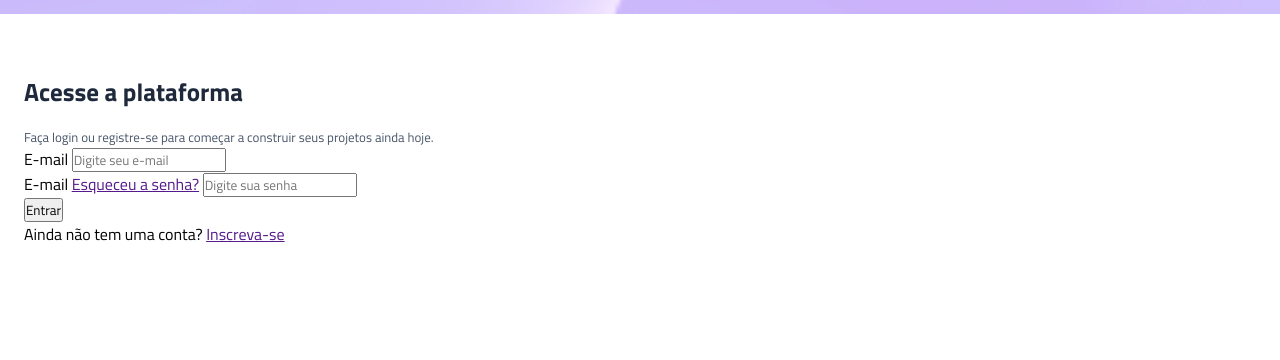
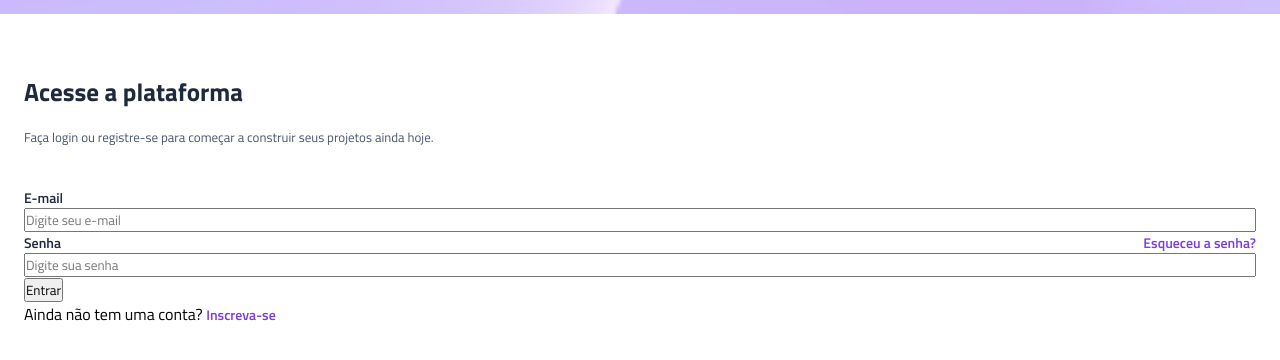
Before and after one commit to laurarufo12C/projeto-vertigo, a plain HTML site: page index.html in a window 1280 px wide. Shown: the part 126-486 px from the top of the page. Drawn offline with Linux system fonts and the light colour scheme.

Commit message:
estilizacao dos labels e das ancoras da secao de login

```diff
--- a/index.html
+++ b/index.html
@@ -30,8 +30,11 @@
                     <input type="email" placeholder="Digite seu e-mail" id="email">
                 </div>
                 <div class="input-box">
-                    <label for="senha">E-mail</label>
-                    <a href="">Esqueceu a senha?</a>
+                    <div>
+                        <label for="senha">Senha</label>
+                        <a href="">Esqueceu a senha?</a>
+                    </div>
+
                     <input type="password" placeholder="Digite sua senha" id="senha">
                 </div>
 
--- a/style.css
+++ b/style.css
@@ -8,6 +8,7 @@
 :root {
     --gray-800: #1E293B;
     --gray-600: #475569;
+    --purple: #7C3AED;
 }
 
 header {
@@ -24,6 +25,10 @@ main {
     padding-inline: 1.5rem;
 }
 
+.descricao {
+    margin-bottom: 2.5rem;
+}
+
 .descricao h1 {
     color: var(--gray-800);
     margin-bottom: 1rem;
@@ -34,3 +39,31 @@ main {
     font-size: 0.8125rem;
     color: var(--gray-600);
 }
+
+.input-box {
+    display: flex;
+    flex-direction: column;
+}
+
+.input-box div {
+    display: flex;
+    justify-content: space-between;
+    align-items: center;
+}
+
+.login label {
+    font-size: 0.875rem;
+    color: var(--gray-800);
+    font-weight: 600;
+}
+
+.login a {
+    color: var(--purple);
+    text-decoration: none;
+    font-size: 0.875rem;
+    font-weight: 600;
+}
+
+.login a:hover {
+    text-decoration: underline;
+}
```
